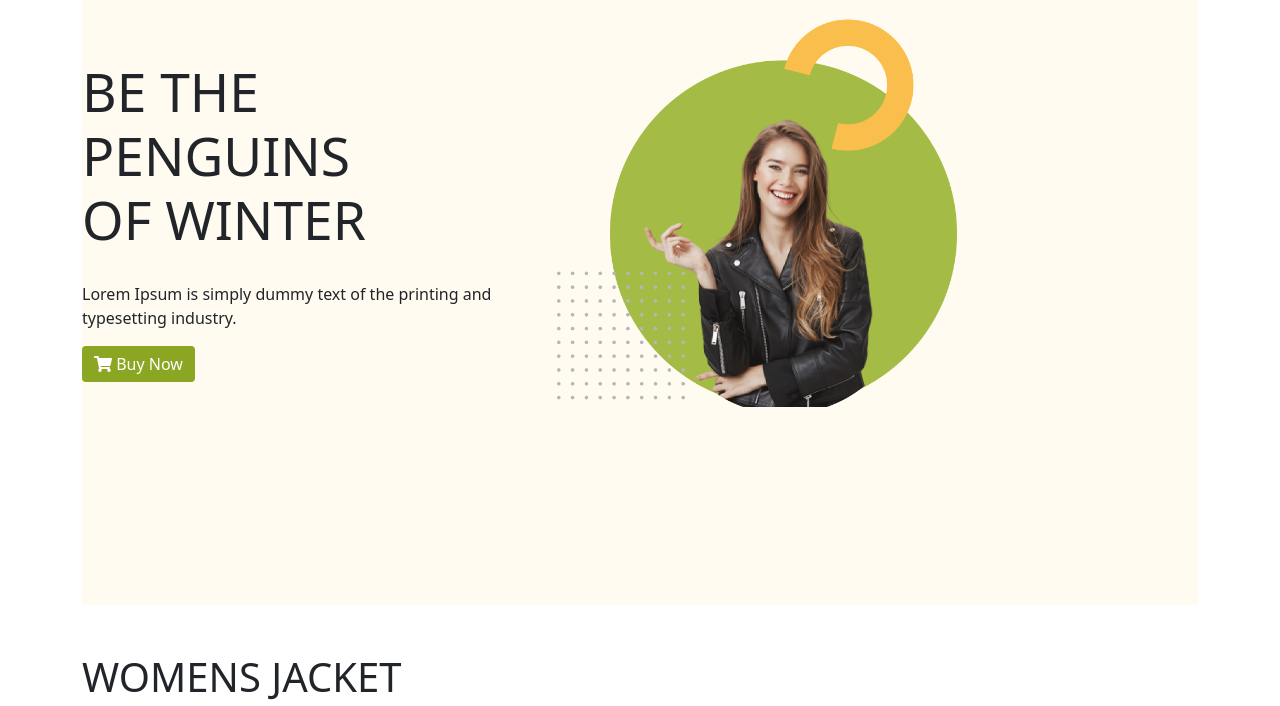
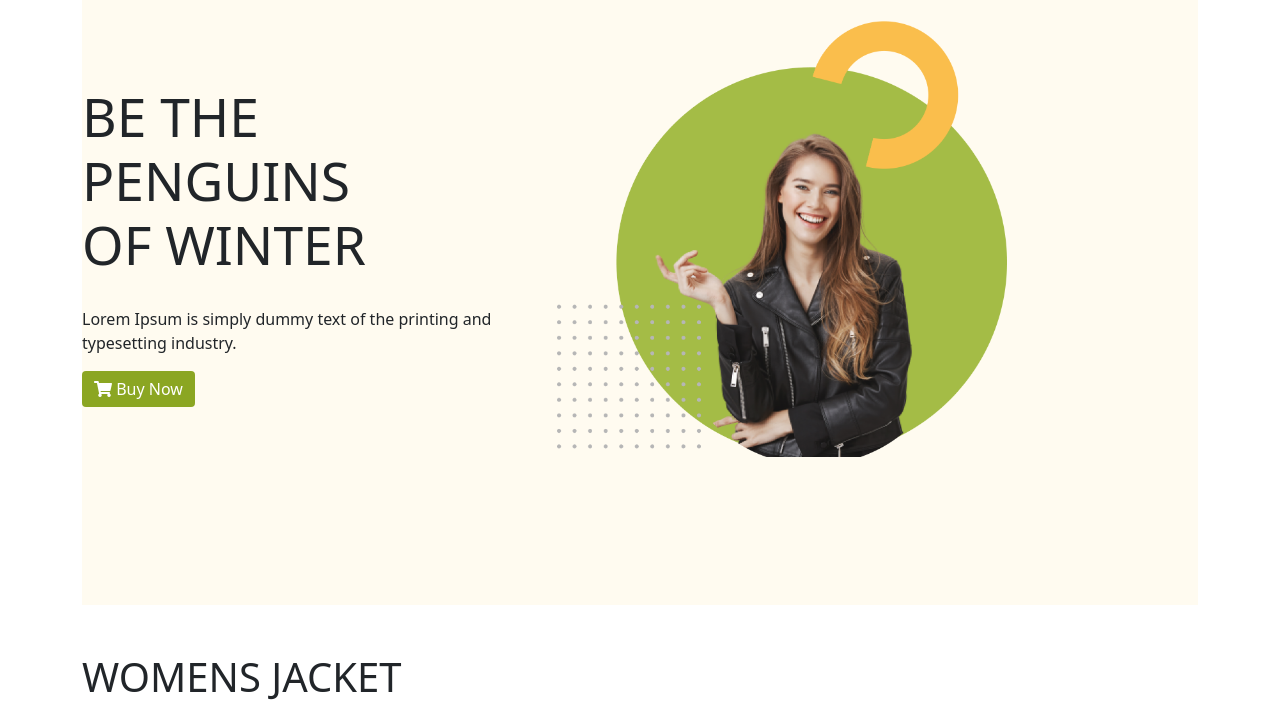
Before and after one commit to Ashraf-7492/My-2nd-Assignment, a plain HTML site: page index.html in a window 1280 px wide. Shown: the part 62-768 px from the top of the page. Drawn offline with Linux system fonts and the light colour scheme.

Commit message:
picasena

```diff
--- a/index.html
+++ b/index.html
@@ -41,7 +41,7 @@
 
 
                     </div>
-                    <div class="col-md-7"><img src="image/Assignment2 top.png" alt="" width="400px"></div>
+                    <div class="col-md-7"><img src="Image/Assignment2 top.png" alt="" width="450px"></div>
                 </div>
             </div>
         </Section>
```
